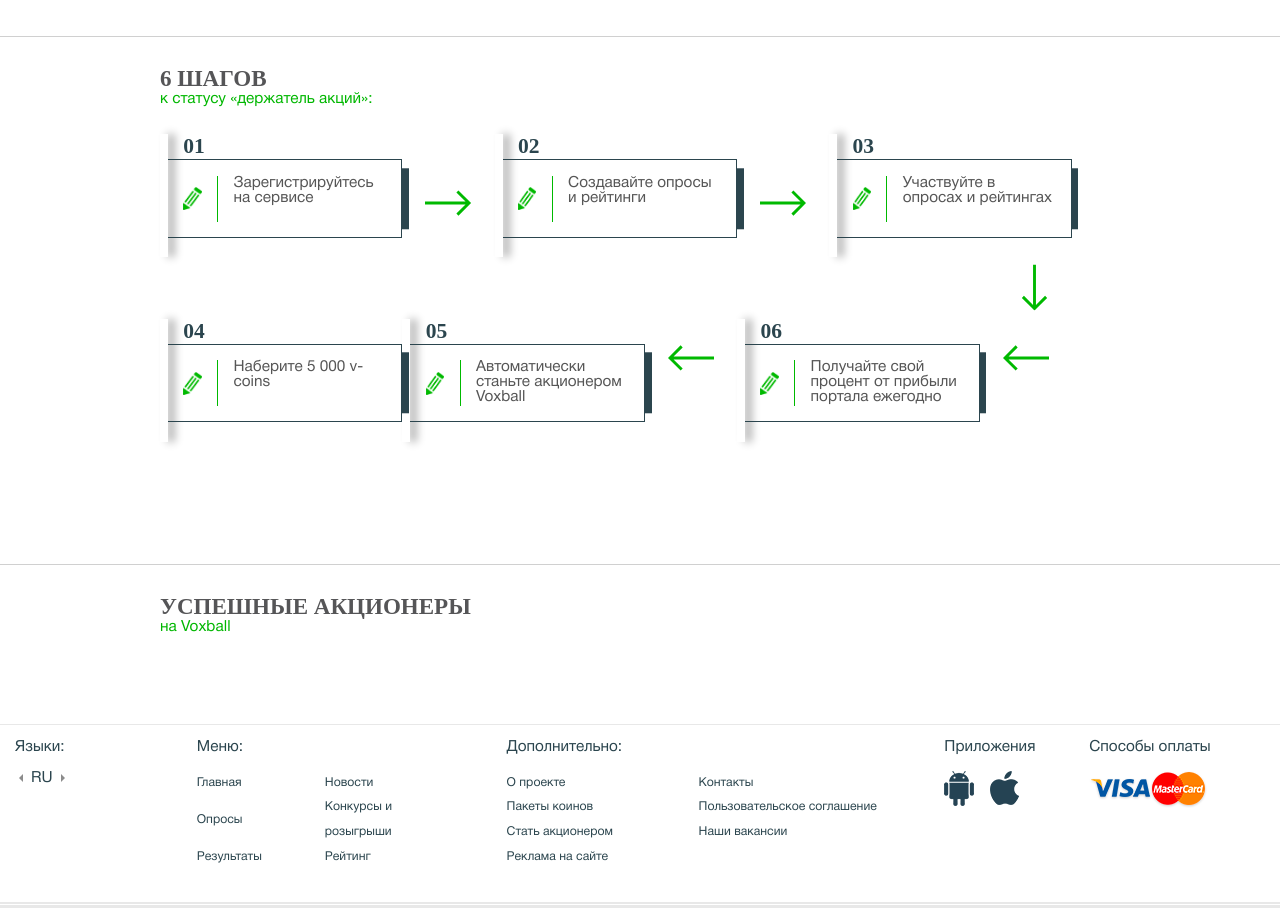
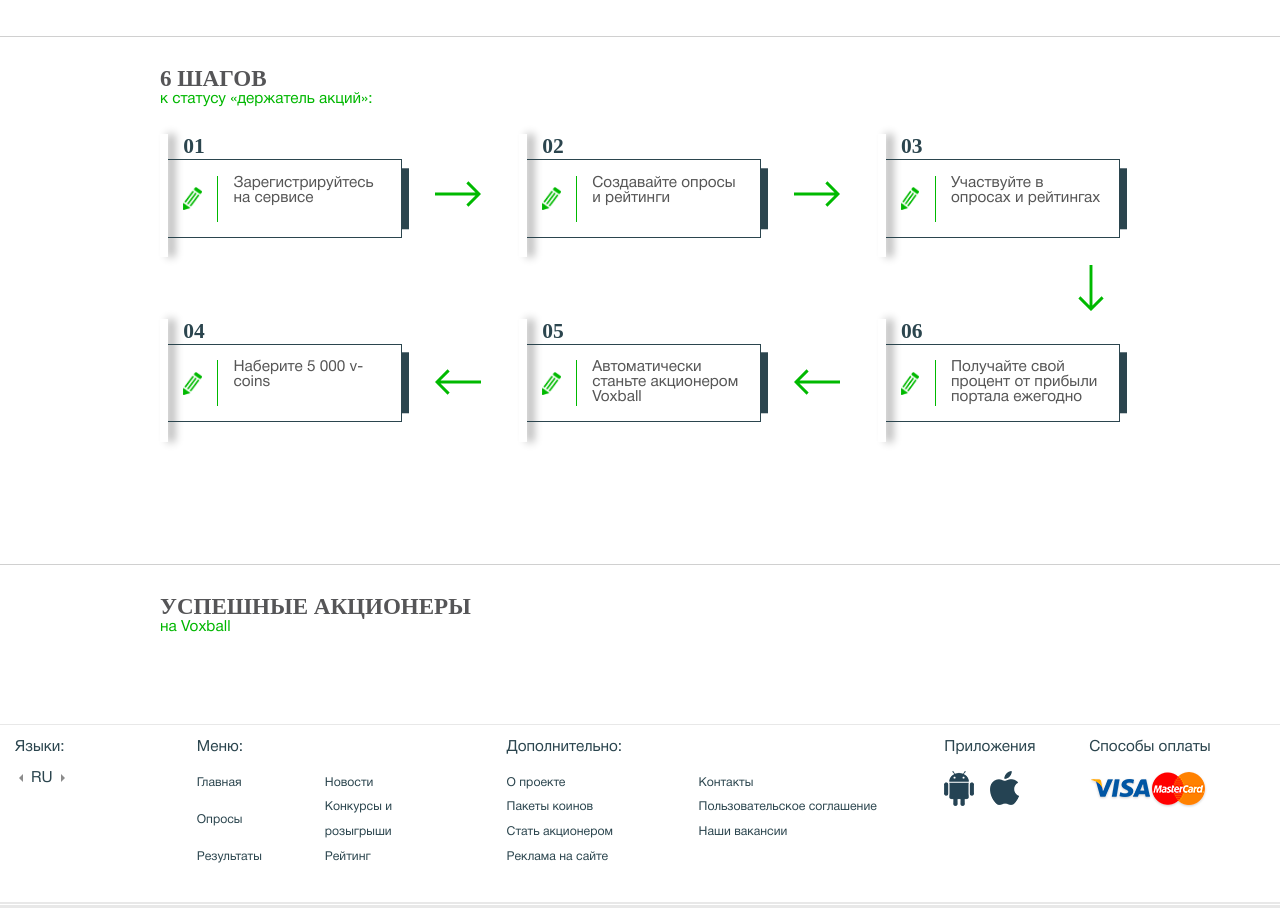
Before and after one commit to VasliSaidmuradov/voxball_clone, a Nuxt app: page /shareholders in a window 1280 px wide. Shown: the part 960-1868 px from the top of the page. Built offline with nearby package versions, Linux system fonts and the light colour scheme.

Commit message:
shareholderStepsItem fixed

```diff
--- a/components/shareholder/shareholderSteps/shareholderStepsItem.vue
+++ b/components/shareholder/shareholderSteps/shareholderStepsItem.vue
@@ -10,10 +10,14 @@
 			</div>
 		</div>
 		<div v-if="step.arrow && step.arrow!='90'" class="icon-wrap">
-			<icon-arrow class="icon" :style="`transform: rotate(${step.arrow}deg);`"></icon-arrow>
+			<div class="icon-position">
+				<icon-arrow class="icon" :style="`transform: rotate(${step.arrow}deg);`"></icon-arrow>
+			</div>
 		</div>
 		<div v-if="step.arrow == '90'" class="icon-wrap_bottom">
-			<icon-arrow class="icon" :style="`transform: rotate(${step.arrow}deg);`"></icon-arrow>
+			<div class="icon-position">
+				<icon-arrow class="icon" :style="`transform: rotate(${step.arrow}deg);`"></icon-arrow>
+			</div>
 		</div>
   </div>
 </template>
@@ -90,20 +94,24 @@ export default {
 	}
 }
 .icon-wrap {
-	display: flex;
-	align-items: center;
-	justify-content: center;
+	position: relative;
 	width: 6rem;
 	&_bottom {
 		position: absolute;
-		bottom: -3rem;
-		right: 0;
+		bottom: -2rem;
+    right: 2rem;
 	}
+}
+.icon-position {
+
+	position: absolute;
+	top: 50%;
+	left: 60%;
+	transform: translate(-50%, -50%);
 }
 .icon {
 	width: 3rem;
-	position: relative;
-	top: -0.5rem;
+	height: auto;
 	color: $base-color;
 }
 </style>
--- a/components/shareholder/shareholderSteps/shareholderStepsList.vue
+++ b/components/shareholder/shareholderSteps/shareholderStepsList.vue
@@ -29,7 +29,7 @@ export default {
 				if(index+1 > arr.length/2) {
 					item.arrow = '180';
 				}
-				if(index == arr.length/2) {
+				if(index+1 == arr.length) {
 					item.arrow = '';
 				}
 				return item;
@@ -43,7 +43,7 @@ export default {
 .shareholder-list {
 	display: flex;
 	flex-wrap: wrap;
-	/* justify-content: space-between; */
+	justify-content: space-between;
 	&__item {
 		margin-bottom: 4rem;
 	}
```
